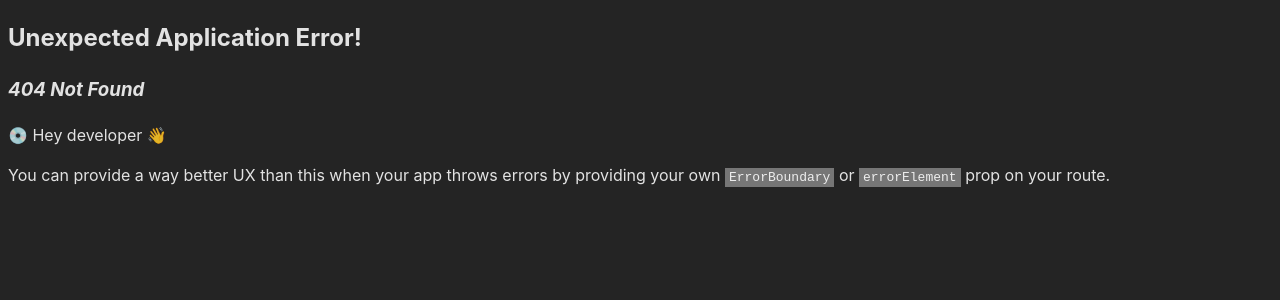
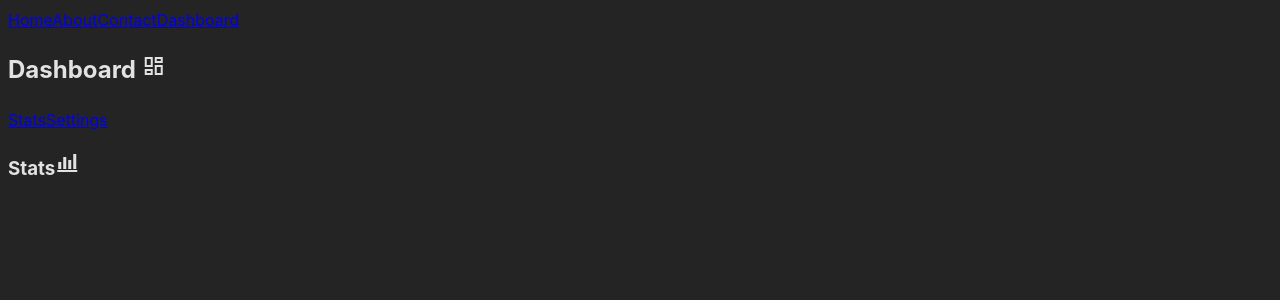
Before and after one commit to marothon/lexicon-router-exercises, a React (Vite) app: page /dashboard/stats in a window 1280 px wide. Before the commit this address had no page. Shown: the top 300 px of the page. Built offline with nearby package versions, Linux system fonts and the light colour scheme.

Commit message:
Solve task 2

```diff
--- /dev/null
+++ b/src/components/dashboard.tsx
@@ -0,0 +1,14 @@
+import { Link, Outlet } from "react-router-dom";
+
+export default function Dashboard() {
+  return (
+    <section className="dashboard">
+      <h1>Dashboard <aside className='material-symbols-outlined'>dashboard</aside></h1>
+      <nav>
+        <Link to='stats'>Stats</Link>
+        <Link to='settings'>Settings</Link>
+      </nav>
+      <Outlet/>
+    </section>
+  )
+}
--- a/src/components/header.tsx
+++ b/src/components/header.tsx
@@ -6,6 +6,8 @@ export default function Header() {
       <Link to='/'>Home</Link>
       <Link to='/about'>About</Link>
       <Link to='/contact'>Contact</Link>
+      <Link to='/dashboard'>Dashboard</Link>
+
     </nav>
   )
 }
--- /dev/null
+++ b/src/components/settings.tsx
@@ -0,0 +1,5 @@
+export default function Settings() {
+  return (
+    <h3>Settings <aside className="material-symbols-outlined">settings</aside></h3>
+  )
+}
--- /dev/null
+++ b/src/components/stats.tsx
@@ -0,0 +1,5 @@
+export default function Stats() {
+  return (
+    <h3>Stats<aside className="material-symbols-outlined">bar_chart_4_bars</aside></h3>
+  )
+}
--- a/src/routing.tsx
+++ b/src/routing.tsx
@@ -1,8 +1,11 @@
-import { createBrowserRouter } from "react-router-dom"
+import { createBrowserRouter, Navigate } from "react-router-dom"
 import Home from "./components/home";
 import About from "./components/about";
 import Contact from "./components/contact";
 import App from "./components/app";
+import Dashboard from "./components/dashboard";
+import Stats from "./components/stats";
+import Settings from "./components/settings";
 
 export const router = createBrowserRouter([
   {
@@ -10,7 +13,6 @@ export const router = createBrowserRouter([
     element: <App/>,
     children: [
       {
-        path: '/',
         index: true,
         element: <Home/>
       },
@@ -21,6 +23,24 @@ export const router = createBrowserRouter([
       {
         path: '/contact',
         element: <Contact/>
+      },
+      {
+        path: '/dashboard',
+        element: <Dashboard/>,
+        children: [
+          {
+            index: true,
+            element: <Navigate to='stats' replace/>
+          },
+          {
+            path: 'stats',
+            element: <Stats/>
+          },
+          {
+            path: 'settings',
+            element: <Settings/>
+          }
+        ]
       }
     ]
   }
```
